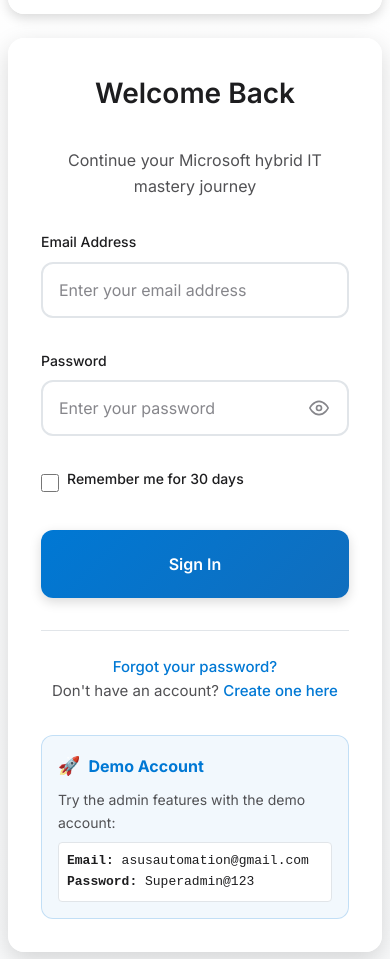
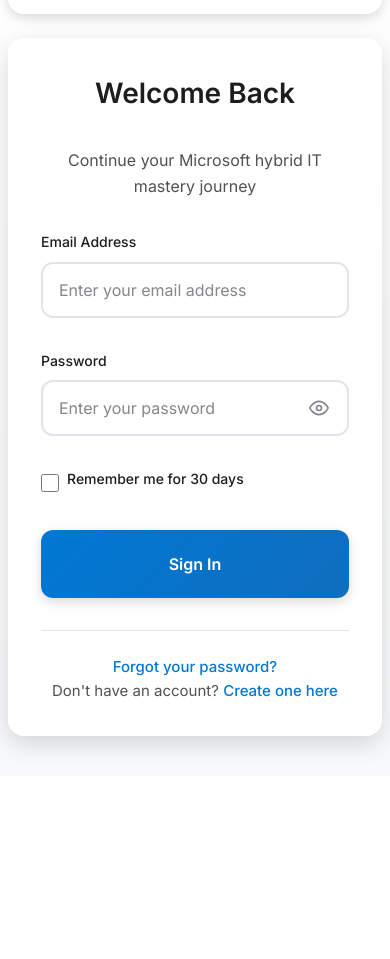
Before and after one commit to jasonblignaut/velocity-lab, a website: page public/login.html in a window 390 px wide. Shown: the part 141-1100 px from the top of the page. After the commit the page ends 917 px from the top, so only its background shows below. Drawn offline with Linux system fonts and the light colour scheme.

Commit message:
Add files via upload

```diff
--- a/public/js/main.js
+++ b/public/js/main.js
@@ -122,7 +122,8 @@ const handleFormSubmit = async (form, endpoint, isRegister = false) => {
 
 // Enhanced password toggle with smooth animations
 const setupPasswordToggle = () => {
-  $$('.toggle-password').forEach((button) => {
+  const toggleButtons = document.querySelectorAll('.toggle-password');
+  toggleButtons.forEach((button) => {
     button.addEventListener('click', () => {
       const input = button.previousElementSibling;
       const isPassword = input.type === 'password';
@@ -299,6 +300,12 @@ const initDashboard = async () => {
 
   userInfo.textContent = `${user.name} (${user.role})`;
 
+  // Show admin link for admin users
+  const adminLink = $('#adminLink');
+  if (adminLink && user.role === 'admin') {
+    adminLink.style.display = 'inline';
+  }
+
   // Enhanced logout with smooth transition to home
   logoutLink.addEventListener('click', async (e) => {
     e.preventDefault();
@@ -394,6 +401,12 @@ const initProfile = async () => {
   }
 
   userInfo.textContent = `${user.name} (${user.role})`;
+
+  // Show admin link for admin users
+  const adminLink = $('#adminLink');
+  if (adminLink && user.role === 'admin') {
+    adminLink.style.display = 'inline';
+  }
 
   // Enhanced logout for profile page
   logoutLink.addEventListener('click', async (e) => {
--- a/public/login.html
+++ b/public/login.html
@@ -92,18 +92,6 @@
           <p>Don't have an account? <a href="/register.html">Create one here</a></p>
         </div>
       </form>
-
-      <!-- Demo Account Info -->
-      <div class="demo-info" style="margin-top: var(--space-xl); padding: var(--space-lg); background: rgba(0, 120, 212, 0.05); border-radius: var(--radius-md); border: 1px solid rgba(0, 120, 212, 0.2);">
-        <h4 style="color: var(--primary); margin-bottom: var(--space-sm); font-size: 1rem;">Demo Account</h4>
-        <p style="font-size: 0.875rem; color: var(--text-secondary); margin-bottom: var(--space-sm);">
-          Try the admin features with the demo account:
-        </p>
-        <div style="font-family: monospace; font-size: 0.8125rem; background: var(--surface); padding: var(--space-sm); border-radius: var(--radius-xs); border: 1px solid var(--border-light);">
-          <div><strong>Email:</strong> asusautomation@gmail.com</div>
-          <div><strong>Password:</strong> Superadmin@123</div>
-        </div>
-      </div>
     </div>
   </div>
 
@@ -178,19 +166,7 @@
       });
 
       // Auto-fill demo account when clicking demo info
-      const demoInfo = document.querySelector('.demo-info');
-      if (demoInfo) {
-        demoInfo.addEventListener('click', function() {
-          emailInput.value = 'asusautomation@gmail.com';
-          passwordInput.value = 'Superadmin@123';
-          clearFieldError('email-error');
-          clearFieldError('password-error');
-        });
-
-        // Add cursor pointer style
-        demoInfo.style.cursor = 'pointer';
-        demoInfo.title = 'Click to auto-fill demo credentials';
-      }
+      // Removed for security
     });
 
     // Show forgot password info
```
Also changed, not shown: public/dashboard.html (+1 -0 lines), public/profile.html (+2 -1 lines).
